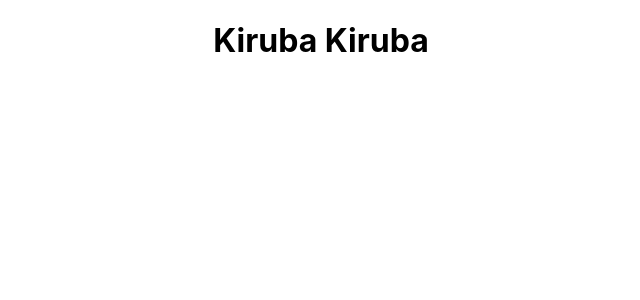
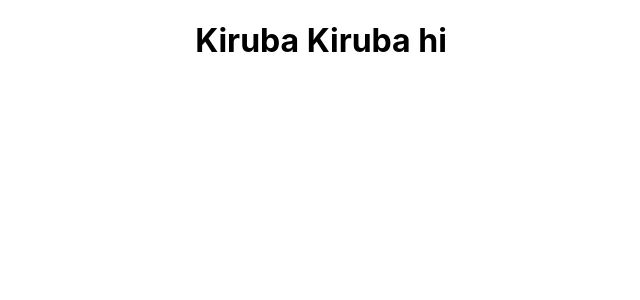
Before and after one commit to Food-Delivery-App/Client, a React (Create React App) app: page / in a window 1280 px wide. Shown: the top 300 px of the page, without its empty margins (319-959 px from the left). Built offline with nearby package versions, Linux system fonts and the light colour scheme.

Commit message:
commit balaji

```diff
--- a/src/App.js
+++ b/src/App.js
@@ -5,7 +5,7 @@ import './App.css';
 function App() {
   return (
     <div className="App">
-      <h1>Kiruba Kiruba</h1>
+      <h1>Kiruba Kiruba hi</h1>
     </div>
   );
 }
```
